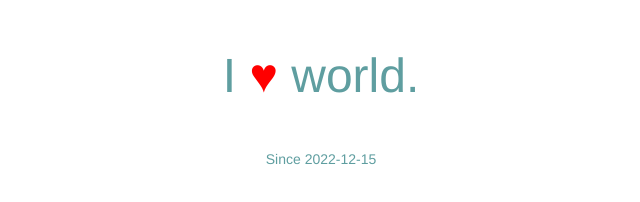
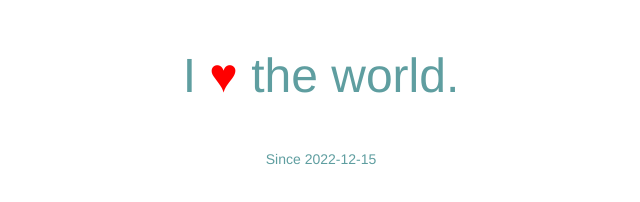
Before and after one commit to HolaFei/holafei.github.io, a plain HTML site: page index.html in a window 1280 px wide. Shown: the whole page, without its empty margins (319-959 px from the left). Drawn offline with Linux system fonts and the light colour scheme.

Commit message:
update index.html

```diff
--- a/index.html
+++ b/index.html
@@ -23,7 +23,7 @@
   </style>
 </head>
 <body>
-  <p>I <span class="heart">♥</span> world.</p>
+  <p>I <span class="heart">♥</span> the world.</p>
   <p class="copyright">Since 2022-12-15</p>
 </body>
 </html>
```
